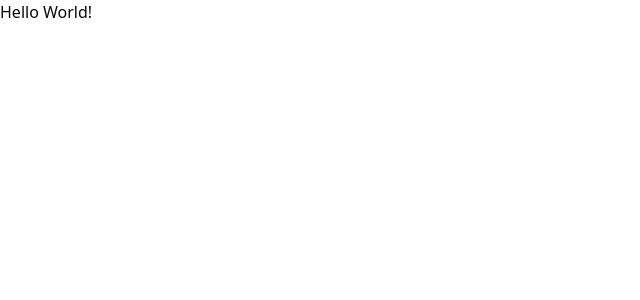
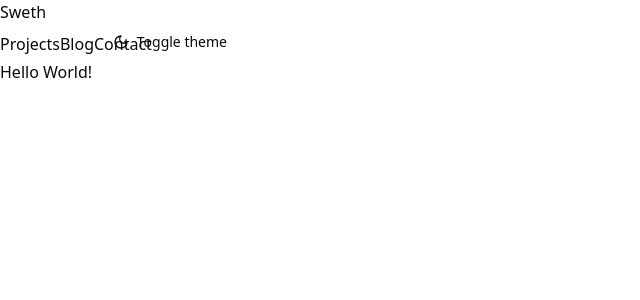
Before and after one commit to codewithsweth/sweth-portfolio, a Next.js app in the folder frontend/: page / in a window 1280 px wide. Shown: the top 300 px of the page, without its empty margins (0-640 px from the left). Built offline with nearby package versions, Linux system fonts and the light colour scheme.

Commit message:
1. Installed next themes. 2. Added Navbar, ThemeToggle, ThemeProvider, tailwind.config. 3. Implemented Dark and Light mode with toggle in navbar

```diff
--- a/frontend/package.json
+++ b/frontend/package.json
@@ -14,6 +14,7 @@
     "clsx": "^2.1.1",
     "lucide-react": "^0.510.0",
     "next": "15.3.2",
+    "next-themes": "^0.4.6",
     "react": "^19.0.0",
     "react-dom": "^19.0.0",
     "tailwind-merge": "^3.3.0"
--- a/frontend/src/app/layout.tsx
+++ b/frontend/src/app/layout.tsx
@@ -1,5 +1,7 @@
 import type { Metadata } from "next";
 import "./globals.css";
+import { ThemeProvider } from "@/components/theme/ThemeProvider";
+import Navbar from "@/components/layout/Navbar";
 
 export const metadata: Metadata = {
   title: "Sweth | Portfolio",
@@ -12,8 +14,13 @@ export default function RootLayout({
   children: React.ReactNode;
 }>) {
   return (
-    <html lang="en">
-      <body>{children}</body>
+    <html lang="en" suppressHydrationWarning>
+      <body>
+        <ThemeProvider>
+          <Navbar />
+          {children}
+        </ThemeProvider>
+      </body>
     </html>
   );
 }
--- /dev/null
+++ b/frontend/src/components/layout/Navbar.tsx
@@ -0,0 +1,20 @@
+"use client";
+
+import Link from "next/link";
+import { ThemeToggle } from "./ThemeToggle";
+
+export default function Navbar() {
+  return (
+    <header>
+      <div>
+        <Link href="/">Sweth</Link>
+        <nav>
+            <Link href="/projects">Projects</Link>
+            <Link href="/blog">Blog</Link>
+            <Link href="/contact">Contact</Link>
+            <ThemeToggle />
+        </nav>
+      </div>
+    </header>
+  );
+}
--- /dev/null
+++ b/frontend/src/components/layout/ThemeToggle.tsx
@@ -0,0 +1,27 @@
+"use client";
+
+import { useTheme } from "next-themes";
+import { Button } from "@/components/ui/button";
+import { Moon, Sun } from "lucide-react";
+import { useEffect, useState } from "react";
+
+export function ThemeToggle() {
+  const { theme, setTheme } = useTheme();
+  const [mounted, setMounted] = useState(false);
+
+  useEffect(() => setMounted(true), []);
+  if (!mounted) return null;
+
+  const isDark = theme === "dark";
+
+  return (
+    <Button
+      variant="ghost"
+      size="icon"
+      onClick={() => setTheme(isDark ? "light" : "dark")}
+    >
+      {isDark ? <Sun className="h-5 w-5" /> : <Moon className="h-5 w-5" />}
+      <span className="">Toggle theme</span>
+    </Button>
+  );
+}
--- /dev/null
+++ b/frontend/src/components/theme/ThemeProvider.tsx
@@ -0,0 +1,19 @@
+"use client";
+
+import {
+  ThemeProvider as NextThemesProvider,
+  ThemeProviderProps,
+} from "next-themes";
+
+export function ThemeProvider({ children, ...props }: ThemeProviderProps) {
+  return (
+    <NextThemesProvider
+      attribute="class"
+      defaultTheme="system"
+      enableSystem
+      {...props}
+    >
+      {children}
+    </NextThemesProvider>
+  );
+}
--- /dev/null
+++ b/frontend/tailwind.config.js
@@ -0,0 +1,9 @@
+/** @type {import('tailwindcss').Config} */
+module.exports = {
+  darkMode: "class",
+  content: ["./src/**/*.{js,ts,jsx,tsx}"],
+  theme: {
+    extend: {},
+  },
+  plugins: [],
+};
```
Also changed, not shown: 1 other file (tests, documents, lock files or other folders).
